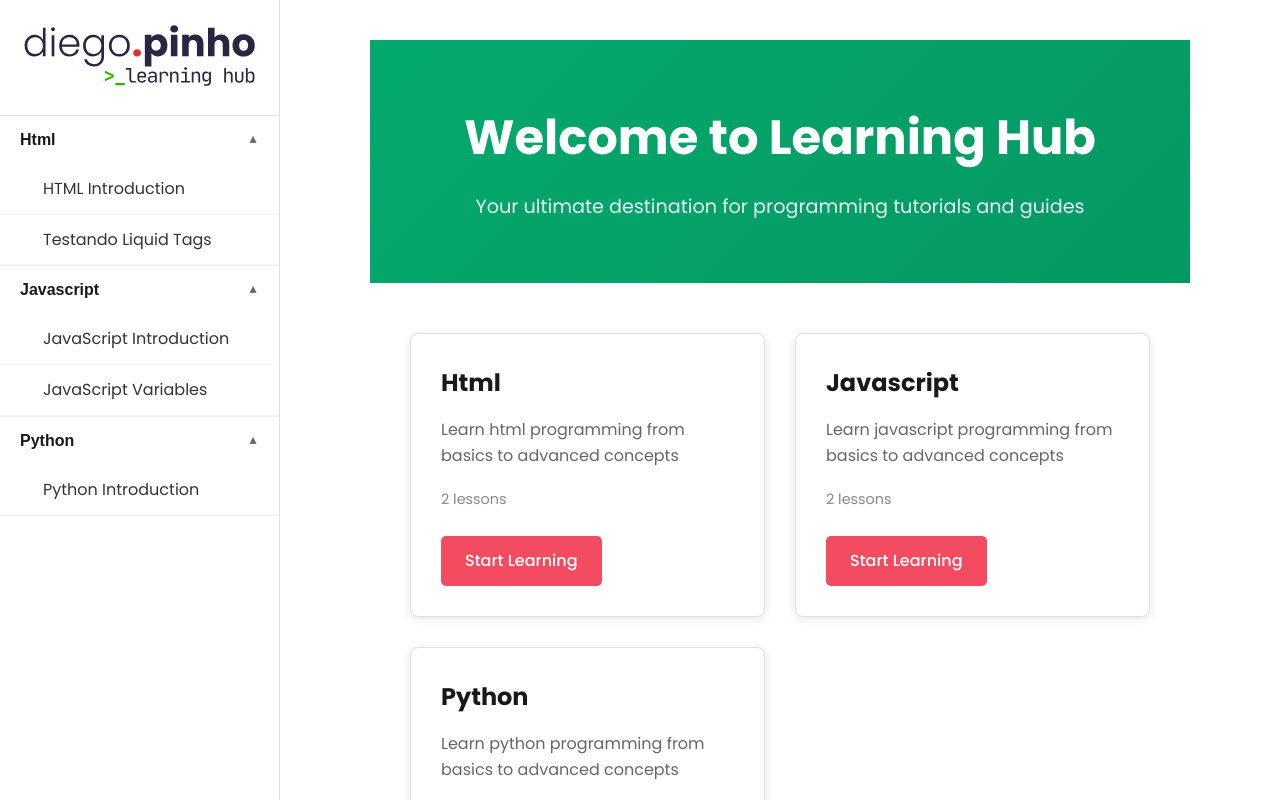
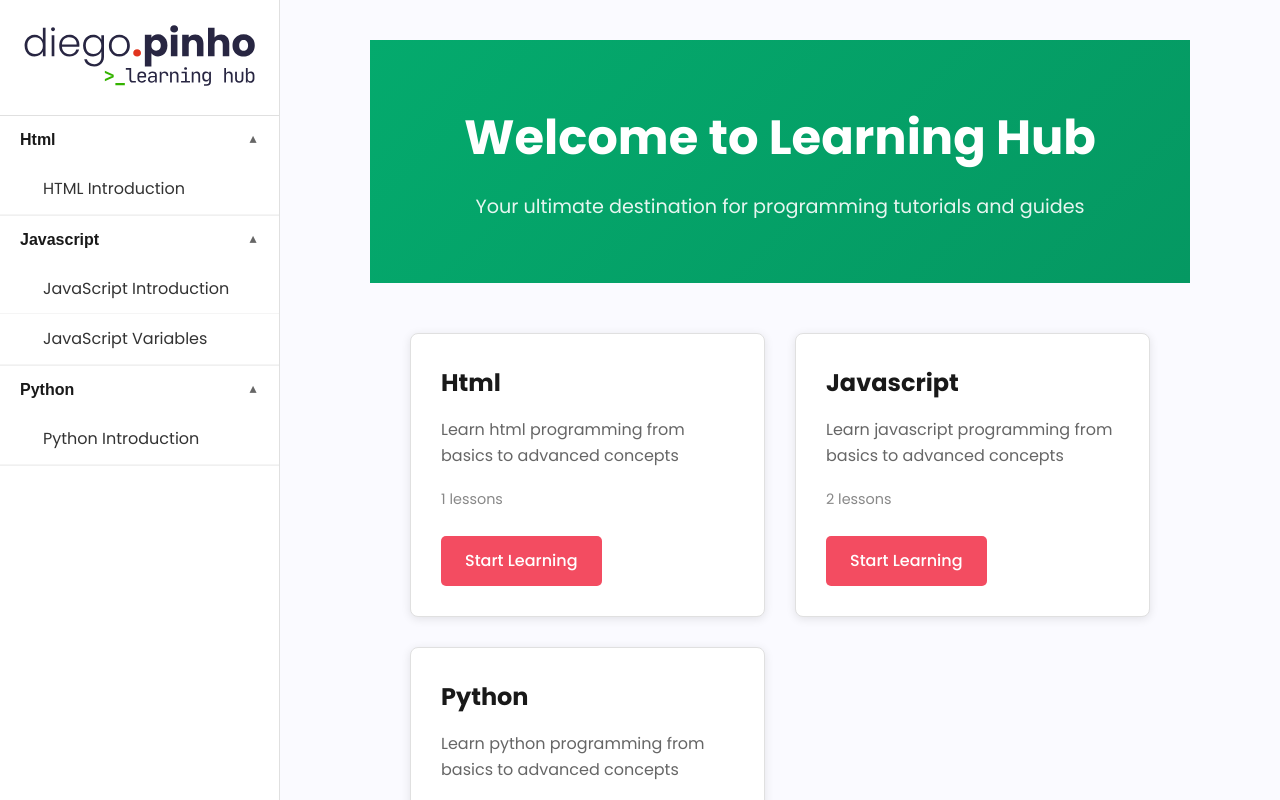
Before and after one commit to Professor-DiegoPinho/w3-profpinho, a Next.js app: page / in a window 1280 px wide. Shown: the top 800 px of the page. Built offline with nearby package versions, Linux system fonts and the light colour scheme.

Commit message:
background color ghost-white

```diff
--- a/src/app/globals.css
+++ b/src/app/globals.css
@@ -228,7 +228,7 @@ a {
 .main-content {
   flex: 1;
   margin-left: 280px;
-  background-color: #fff;
+  background-color: var(--color-white-ghost-white);
 }
 
 .content-wrapper {
--- a/src/components/PostNavigation.js
+++ b/src/components/PostNavigation.js
@@ -13,7 +13,7 @@ export default function PostNavigation({ previous, next, category }) {
             href={`/${category}/${previous.slug}`}
             className="nav-button nav-previous"
           >
-            <span className="nav-direction">← Previous</span>
+            <span className="nav-direction">← Anterior</span>
             <span className="nav-title">{previous.title}</span>
           </Link>
         )}
@@ -23,7 +23,7 @@ export default function PostNavigation({ previous, next, category }) {
             href={`/${category}/${next.slug}`}
             className="nav-button nav-next"
           >
-            <span className="nav-direction">Next →</span>
+            <span className="nav-direction">Próximo →</span>
             <span className="nav-title">{next.title}</span>
           </Link>
         )}
```
Also changed, not shown: content/html/subtópico/99-test-liquid-tags.md (renamed from content/html/99-test-liquid-tags.md).
